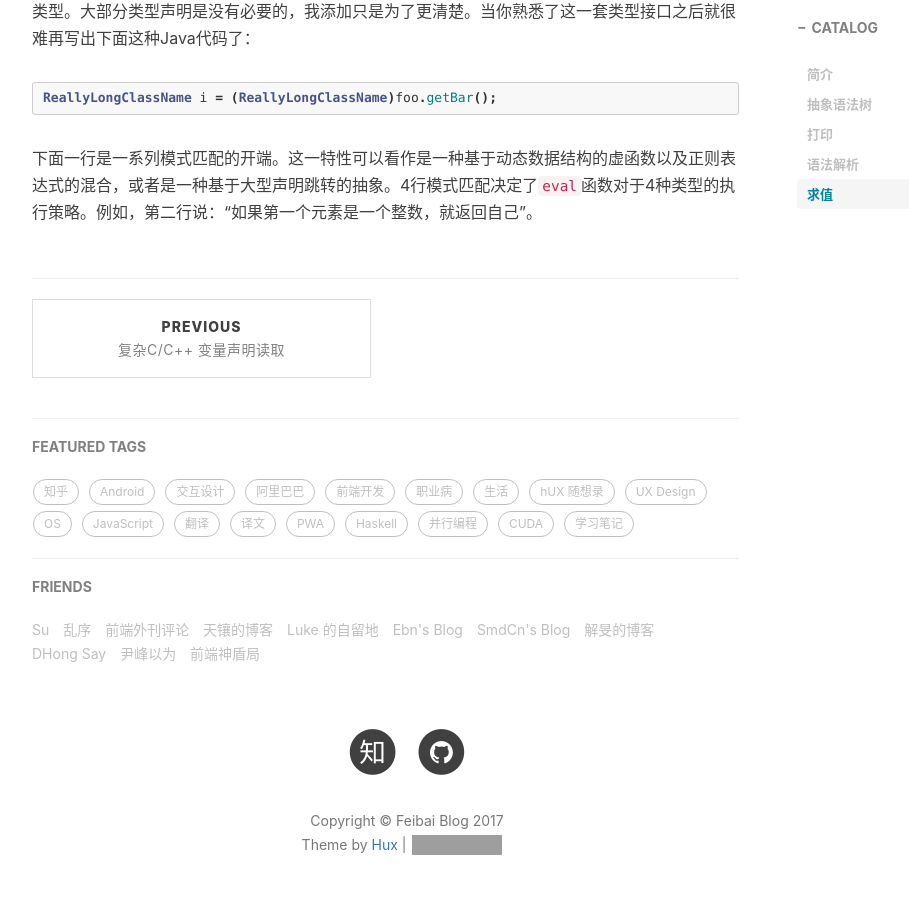
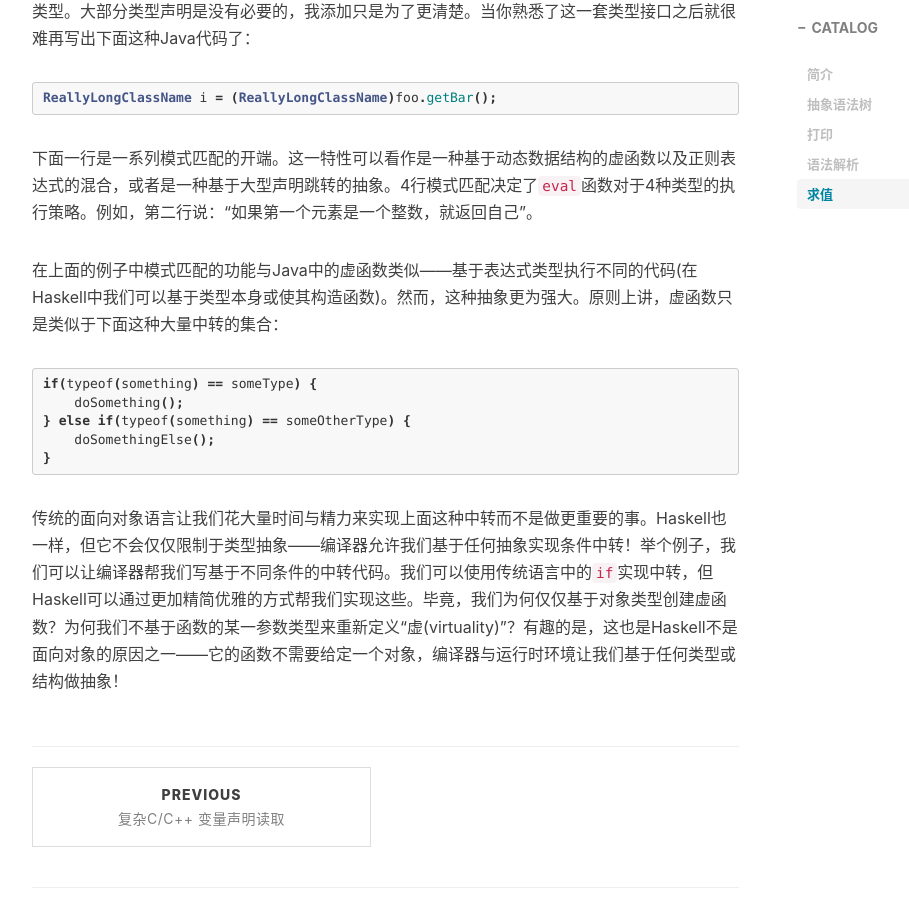
Before and after one commit to FeibHwang/my_Blog, a Jekyll site: the page built from _posts/2017-05-16-Lisp-Interpreter-in-Haskell.markdown, in a window 1280 px wide and 900 px high, scrolled down 5013 px. Shown: the whole window, without its empty margins (233-1142 px from the left). Built offline with Jekyll 4.4.1, drawn with Linux system fonts in a browser that asks for light colours; nearby versions of some CDN libraries; comment, search, counter and statistics services are not loaded; grey boxes are pictures that could not be loaded.

Commit message:
keep adding

```diff
--- a/_posts/2017-05-16-Lisp-Interpreter-in-Haskell.markdown
+++ b/_posts/2017-05-16-Lisp-Interpreter-in-Haskell.markdown
@@ -168,3 +168,17 @@ ReallyLongClassName i = (ReallyLongClassName)foo.getBar();
 {% endhighlight %}
 
 下面一行是一系列模式匹配的开端。这一特性可以看作是一种基于动态数据结构的虚函数以及正则表达式的混合，或者是一种基于大型声明跳转的抽象。4行模式匹配决定了`eval`函数对于4种类型的执行策略。例如，第二行说：“如果第一个元素是一个整数，就返回自己”。
+
+在上面的例子中模式匹配的功能与Java中的虚函数类似——基于表达式类型执行不同的代码(在Haskell中我们可以基于类型本身或使其构造函数)。然而，这种抽象更为强大。原则上讲，虚函数只是类似于下面这种大量中转的集合：
+
+{% highlight java %}
+
+if(typeof(something) == someType) {
+    doSomething();
+} else if(typeof(something) == someOtherType) {
+    doSomethingElse();
+}
+
+{% endhighlight %}
+
+传统的面向对象语言让我们花大量时间与精力来实现上面这种中转而不是做更重要的事。Haskell也一样，但它不会仅仅限制于类型抽象——编译器允许我们基于任何抽象实现条件中转！举个例子，我们可以让编译器帮我们写基于不同条件的中转代码。我们可以使用传统语言中的`if`实现中转，但Haskell可以通过更加精简优雅的方式帮我们实现这些。毕竟，我们为何仅仅基于对象类型创建虚函数？为何我们不基于函数的某一参数类型来重新定义“虚(virtuality)”？有趣的是，这也是Haskell不是面向对象的原因之一——它的函数不需要给定一个对象，编译器与运行时环境让我们基于任何类型或结构做抽象！
```
